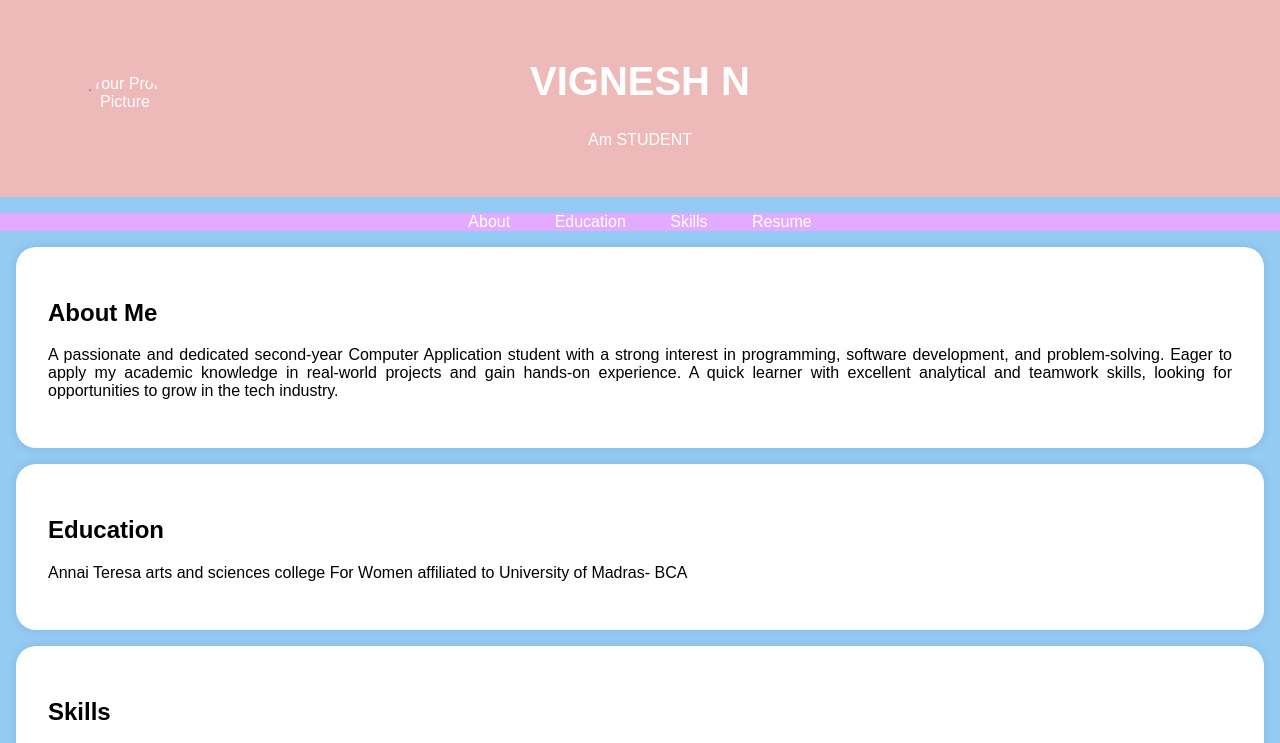
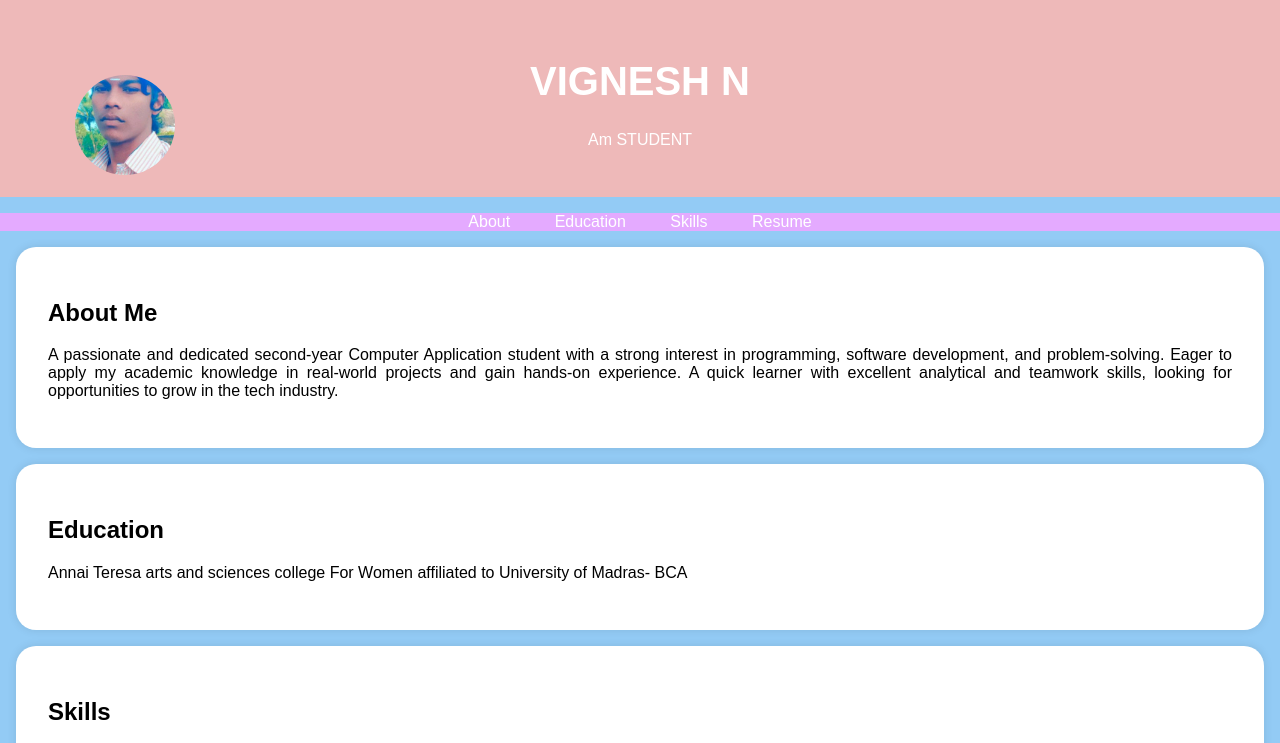
Before and after one commit to vignesh4000/Portofolio, a plain HTML site: page index.html in a window 1280 px wide. Shown: the top 743 px of the page. Drawn offline with Linux system fonts and the light colour scheme.

Commit message:
Update index.html

```diff
--- a/index.html
+++ b/index.html
@@ -95,7 +95,7 @@
     <header>
         <div class="header-content">
             <!-- Add your profile picture here -->
-            <img src="pic.jpg" alt="Your Profile Picture" class="profile-picture">
+            <img src="IMG-20250402-WA0003.jpg" alt="Your Profile Picture" class="profile-picture">
             <h1>VIGNESH N</h1>
             <p>Am STUDENT</p>
         </div>
```
